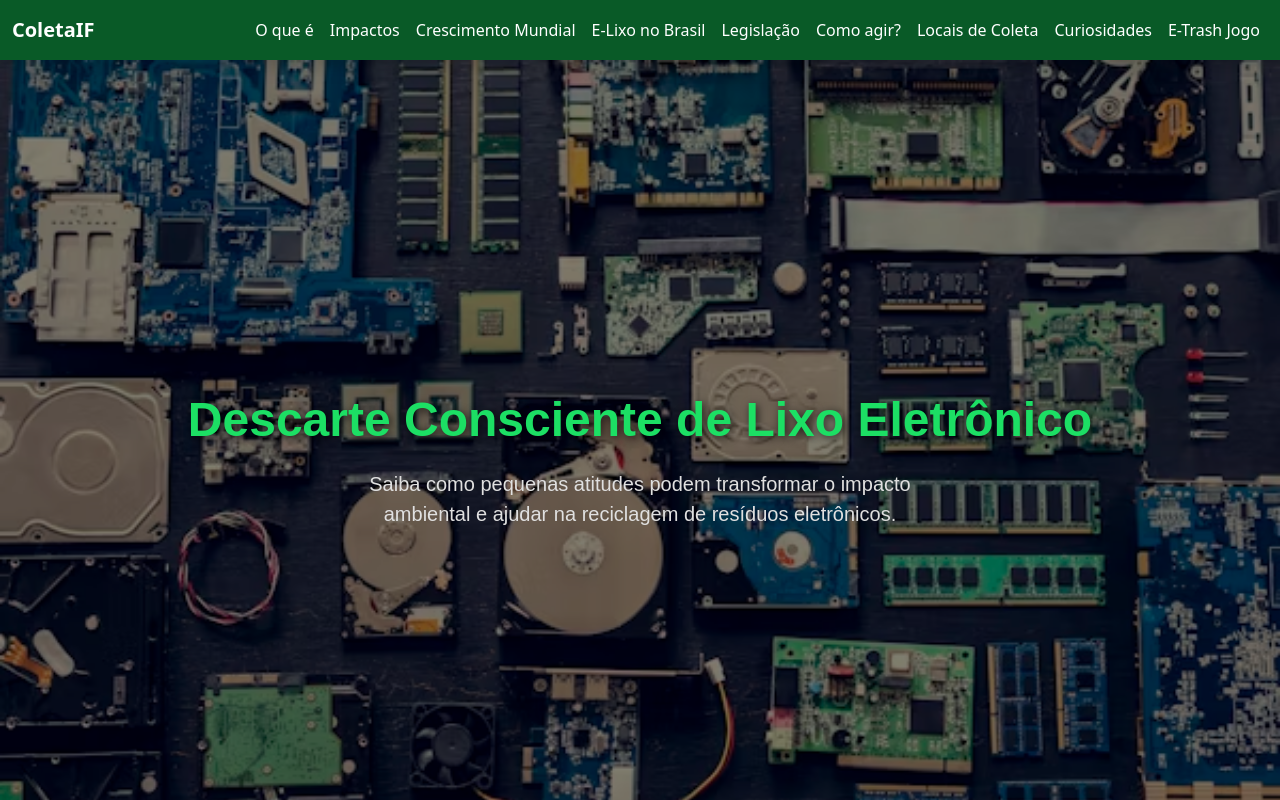
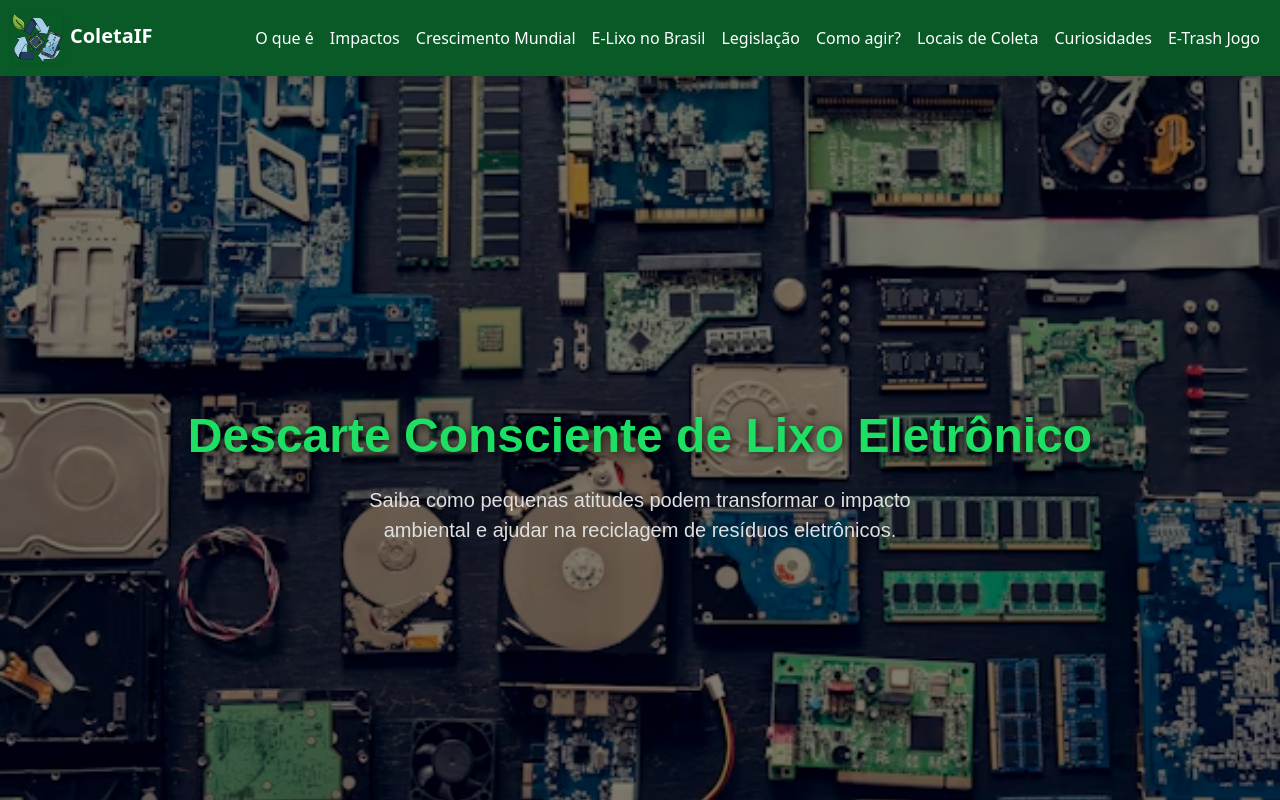
Before and after one commit to hick-hpe/informativo-lixo-eletronico, a React (Vite) app: page / in a window 1280 px wide. Shown: the top 800 px of the page. Built offline with nearby package versions, Linux system fonts and the light colour scheme.

Commit message:
chore(logo): logo

```diff
--- a/index.html
+++ b/index.html
@@ -3,12 +3,12 @@
 
 <head>
   <meta charset="UTF-8" />
-  <link rel="icon" type="image/svg+xml" href="/vite.svg" />
   <meta name="viewport" content="width=device-width, initial-scale=1.0" />
   <link href="https://cdn.jsdelivr.net/npm/bootstrap@5.3.8/dist/css/bootstrap.min.css" rel="stylesheet"
     integrity="sha384-sRIl4kxILFvY47J16cr9ZwB07vP4J8+LH7qKQnuqkuIAvNWLzeN8tE5YBujZqJLB" crossorigin="anonymous">
   <link rel="stylesheet" href="https://cdn.jsdelivr.net/npm/bootstrap-icons@1.13.1/font/bootstrap-icons.min.css">
-  <title>informativo-lixo-eletronico</title>
+  <link rel="icon" href="/logo.png">
+  <title>Site informativo sobre o lixo eletrônico</title>
 </head>
 
 <body>
--- a/src/components/TelaInicial/Footer.jsx
+++ b/src/components/TelaInicial/Footer.jsx
@@ -1,8 +1,9 @@
 import styled from "styled-components"
+import imagemLogo from "/logo.png"
 
 const FooterStyled = styled.div`
     background-color: #095a27;
-    padding: 20px; // qqr coisa mudar
+    padding: 20px;
 
     .col {
         padding: 10px;
@@ -34,8 +35,20 @@ export default function Navbar() {
         <FooterStyled>
             <footer className="row">
                 <div className="col-12 col-sm-4 mt-3 mt-sm-0 text-white">
-                    <div className="fw-bold fs-5">ColetaIF</div>
-                    <div className="mt-3 mt-sm-5">
+                    <div className="fw-bold fs-5">
+                        <img
+                            src={imagemLogo}
+                            alt="Centro de reciclagem"
+                            className="img-fluid rounded shadow-sm"
+                            style={{
+                                width: "50px",
+                                height: "auto",
+                                objectFit: "cover",
+                            }}
+                        />
+                        <span className="ms-2">ColetaIF</span>
+                    </div>
+                    <div className="mt-3">
                         <div>© 2025 - Projeto de Extensão IFPR Cascavel. Todos os direitos reservados.</div>
                         <div>Desenvolvido por:  <i>Palermo e David</i></div>
                     </div>
--- a/src/components/TelaInicial/Navbar.jsx
+++ b/src/components/TelaInicial/Navbar.jsx
@@ -1,4 +1,5 @@
 import styled from "styled-components"
+import imagemLogo from "/logo.png"
 
 const NavbarStyled = styled.div`
     background-color: #095a27;
@@ -24,7 +25,20 @@ export default function Navbar() {
         <NavbarStyled>
             <nav className="navbar navbar-expand-lg shadow">
                 <div className="container-fluid">
-                    <a className="navbar-brand text-white fw-bold" href="">ColetaIF</a>
+                    <a className="navbar-brand text-white fw-bold" href="">
+                        <img
+                            src={imagemLogo}
+                            alt="Centro de reciclagem"
+                            className="img-fluid rounded shadow-sm"
+                            style={{
+                                width: "50px",
+                                height: "auto",
+                                objectFit: "cover",
+                            }}
+                        />
+                        <span className="ms-2">ColetaIF</span>
+                    </a>
+
                     <button className="navbar-toggler" type="button" data-bs-toggle="collapse" data-bs-target="#navbarSupportedContent" aria-controls="navbarSupportedContent" aria-expanded="false" aria-label="Toggle navigation">
                         <span className="navbar-toggler-icon"></span>
                     </button>
```
Also changed, not shown: public/logo.png (added), src/assets/img/logo.png (deleted).
